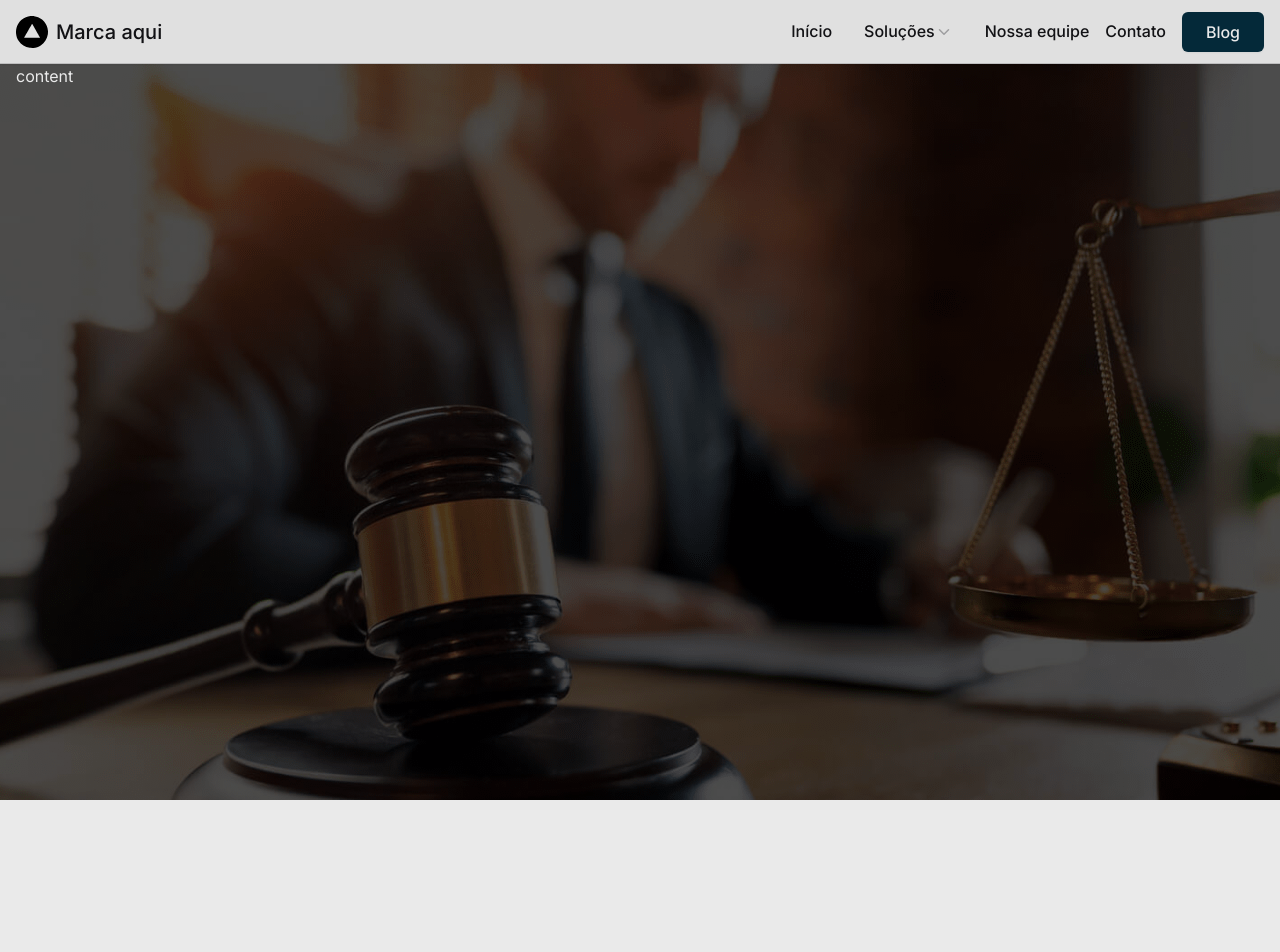
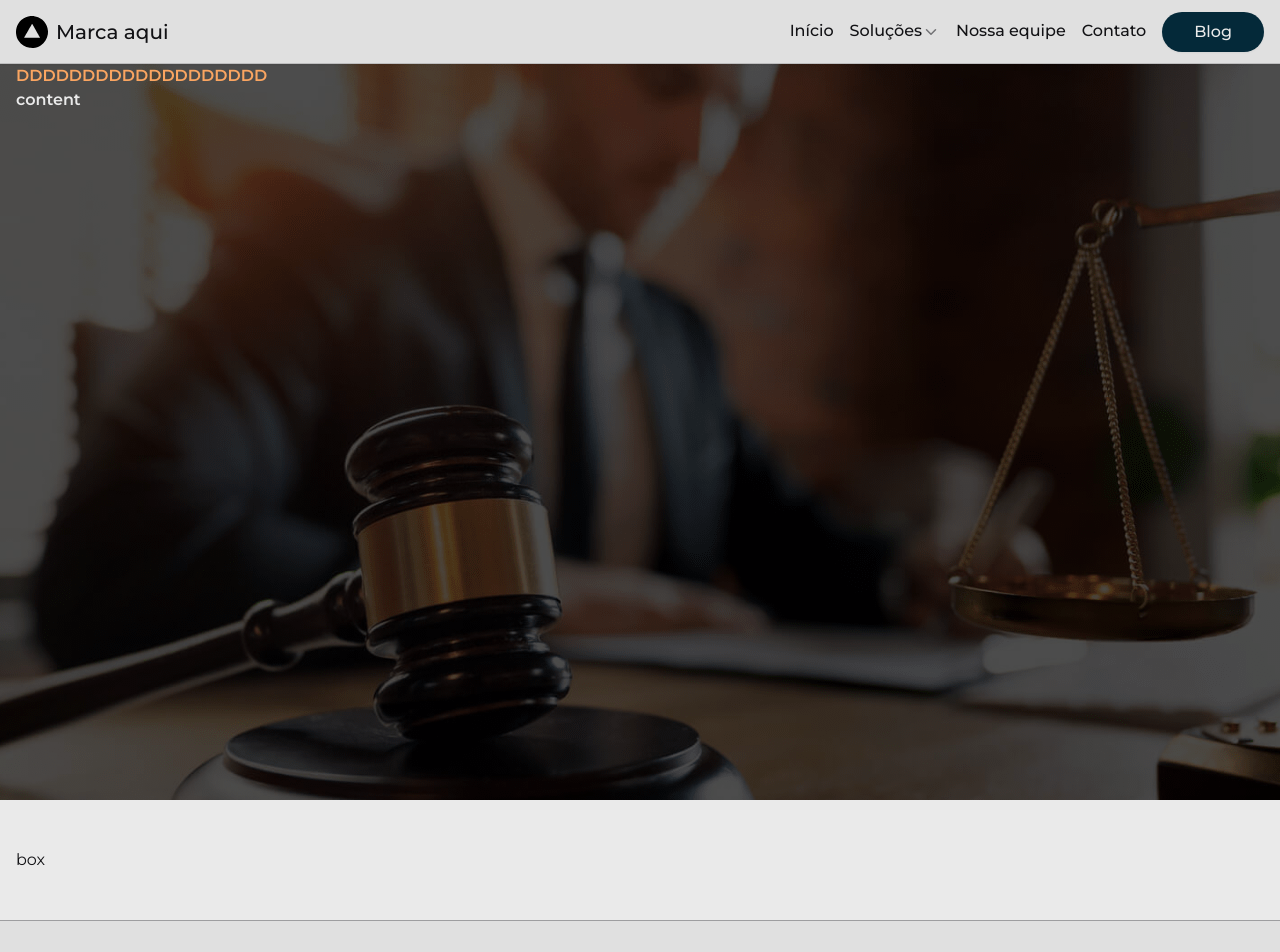
Before and after one commit to charmingruby/consulmagno-e-assis, a Next.js app: page / in a window 1280 px wide. Shown: the top 952 px of the page. Built offline with nearby package versions, Linux system fonts and the light colour scheme.

Commit message:
trade font and dropdown icon color

```diff
--- a/src/app/components/hero/index.tsx
+++ b/src/app/components/hero/index.tsx
@@ -1,13 +1,18 @@
+import { SectionDescriptor } from '@/components/section-descriptor'
 import { Container } from '@/components/ui/container'
 
 export function Hero() {
   return (
     <section className="">
-      <div className="hero-img h-screen py-16  bg-center">
+      <div className="hero-img h-screen py-16  bg-center bg-fixed">
         {/* Overlay */}
         <div className="absolute inset-0 bg-[#000]/70 z-[2]" />
         <Container>
-          <div className="text-gray-50 z-10 absolute">content</div>
+          <div className="z-10 absolute">
+            <SectionDescriptor label="ddddddddddddddddddd" primary={false} />
+            {/* Title */}
+            <h1 className="text-gray-50 font-semibold m-0">content</h1>
+          </div>
         </Container>
       </div>
     </section>
--- a/src/app/components/why-us/index.tsx
+++ b/src/app/components/why-us/index.tsx
@@ -1,3 +1,12 @@
+import { Box } from '@/components/ui/box'
+import { Container } from '@/components/ui/container'
+
 export function WhyUs() {
-  return <section className="h-screen w-full"></section>
+  return (
+    <section className="py-12 w-full">
+      <Container>
+        <Box />
+      </Container>
+    </section>
+  )
 }
--- a/src/app/layout.tsx
+++ b/src/app/layout.tsx
@@ -1,13 +1,13 @@
 import './globals.css'
 import type { Metadata } from 'next'
-import { Inter } from 'next/font/google'
+import { Montserrat } from 'next/font/google'
 import { Header } from '../components/header'
 import { Footer } from '@/components/footer'
 
-const inter = Inter({
+const montserrat = Montserrat({
   subsets: ['latin'],
   weight: ['300', '400', '500', '600', '700'],
-  variable: '--font-inter',
+  variable: '--font-montserrat',
 })
 
 export const metadata: Metadata = {
@@ -22,7 +22,9 @@ export default function RootLayout({
 }) {
   return (
     <html lang="en">
-      <body className={`${inter.variable} font-sans text-gray-900 bg-gray-50`}>
+      <body
+        className={`${montserrat.variable} font-sans text-gray-900 bg-gray-50 scroll-smooth scrollbar-thin scrollbar-track-gray-300 scrollbar-thumb-gray-100`}
+      >
         <Header />
         {children}
         <Footer />
--- a/src/components/header/dropdown.tsx
+++ b/src/components/header/dropdown.tsx
@@ -17,13 +17,13 @@ export function Dropdown({ label, links }: DropdownProps) {
   return (
     <Menu as="div" className="relative inline-block text-left">
       <div>
-        <Menu.Button className="inline-flex w-full justify-center bg-opacity-20 px-4 py-2 focus:outline-none font-medium group items-center border-b-2 border-gray-75 h-[3.75rem] transition-colors hover:border-primary-main cursor-pointer">
+        <Menu.Button className="inline-flex w-full justify-center bg-opacity-20 focus:outline-none font-medium group items-center border-b-2 border-gray-75 h-[3.75rem] transition-colors hover:border-primary-main cursor-pointer">
           <span className="group-hover:text-primary-main transition-colors">
             {label}
           </span>
           <ChevronDown
             size={18}
-            className="mt-0.5 text-gray-200"
+            className="mt-0.5 text-gray-300 group-hover:text-secondary-main transition-colors"
             aria-hidden="true"
           />
         </Menu.Button>
--- /dev/null
+++ b/src/components/section-descriptor.tsx
@@ -0,0 +1,19 @@
+interface SectionDescriptorProps {
+  primary: boolean
+  label: string
+}
+
+export function SectionDescriptor({
+  label,
+  primary = true,
+}: SectionDescriptorProps) {
+  return (
+    <small
+      className={`${
+        primary ? 'text-primary-main' : 'text-secondary-main'
+      } font-semibold text-base uppercase`}
+    >
+      {label}
+    </small>
+  )
+}
--- /dev/null
+++ b/src/components/ui/box.tsx
@@ -0,0 +1,3 @@
+export function Box() {
+  return <div>box</div>
+}
--- a/src/components/ui/button.tsx
+++ b/src/components/ui/button.tsx
@@ -2,10 +2,10 @@ import { ComponentProps, ReactNode } from 'react'
 import { tv, VariantProps } from 'tailwind-variants'
 
 const button = tv({
-  base: 'h-10 rounded-md shadow-sm font-medium',
+  base: 'h-10 rounded-full shadow-sm font-medium',
   variants: {
     size: {
-      default: 'h-10 px-6 hover:bg-primary-main/90 transition-colors',
+      default: 'h-10 px-8 hover:bg-primary-main/90 transition-colors',
       sm: 'h-8 px-3',
       xs: 'h-6 px-2 text-xs',
     },
--- a/tailwind.config.js
+++ b/tailwind.config.js
@@ -7,7 +7,7 @@ module.exports = {
   ],
   theme: {
     fontFamily: {
-      sans: 'var(--font-inter)',
+      sans: 'var(--font-montserrat)',
     },
     colors: {
       primary: {
```
